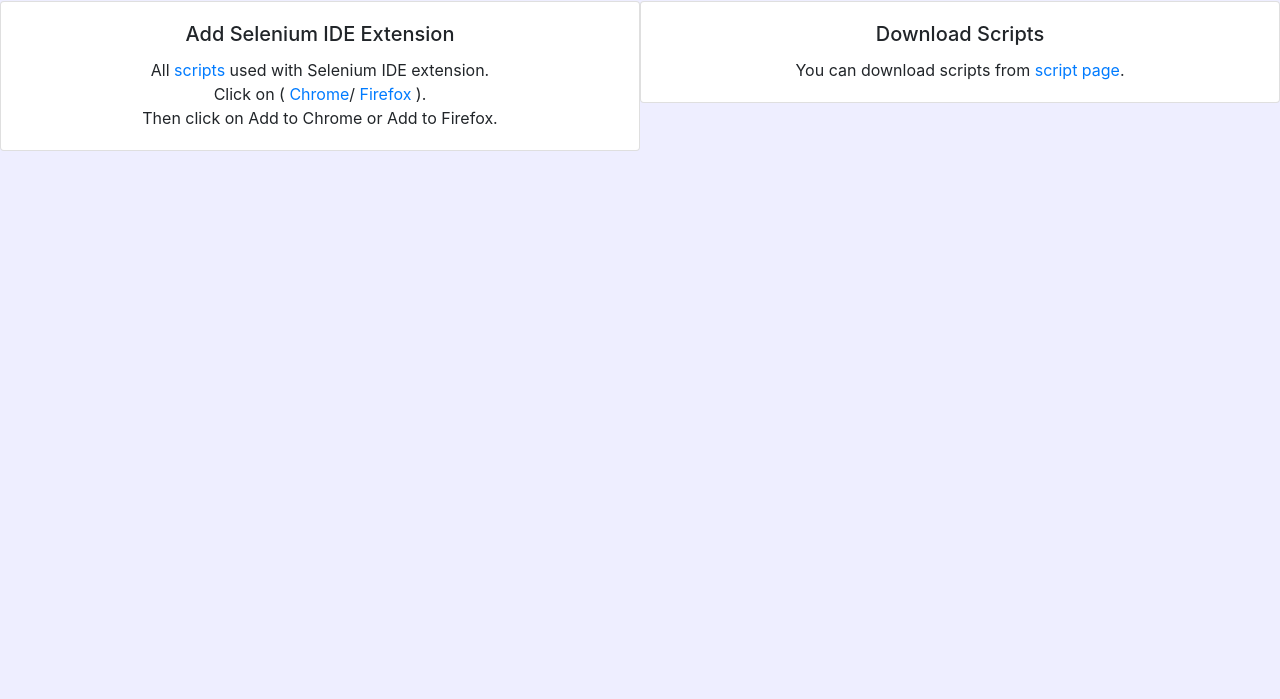
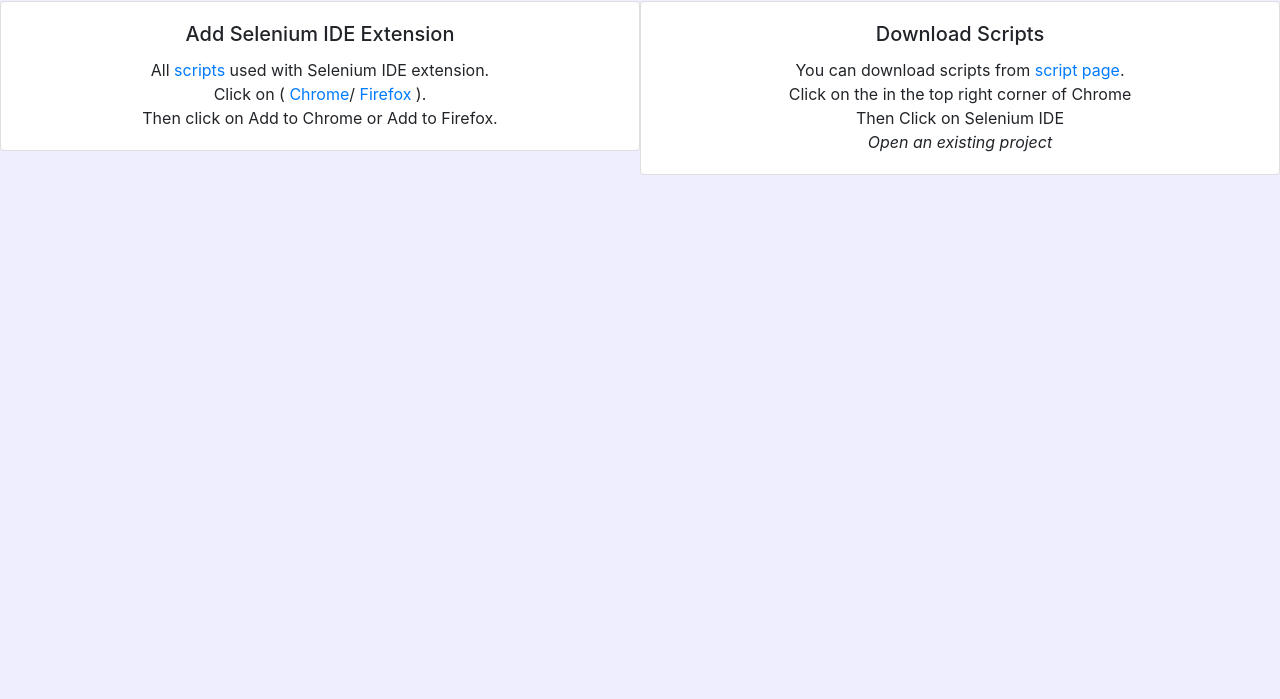
Before and after one commit to CharlesCreativeContent/twitterBot, a website: page public/home/gettingStarted.html in a window 1280 px wide. Shown: the part 101-800 px from the top of the page. Drawn offline with nearby package versions, Linux system fonts and the light colour scheme; files whose address does not match are found by name.

Commit message:
Update gettingStarted.html

```diff
--- a/public/home/gettingStarted.html
+++ b/public/home/gettingStarted.html
@@ -28,7 +28,11 @@
     <div class="card">
   <div class="card-body">
     <h5 class="card-title">Download Scripts</h5>
-    <p class="card-text">You can download scripts from <a href="/">script page</a>.</p>
+    <p class="card-text">You can download scripts from <a href="/">script page</a>.<br>Click on the <i class="fa fa-puzzle-piece"></i> in the top right corner of Chrome<br>
+    Then Click on Selenium IDE
+      <br>
+      <em>Open an existing project</em>
+    </p>
   </div>
 </div>
 
```
